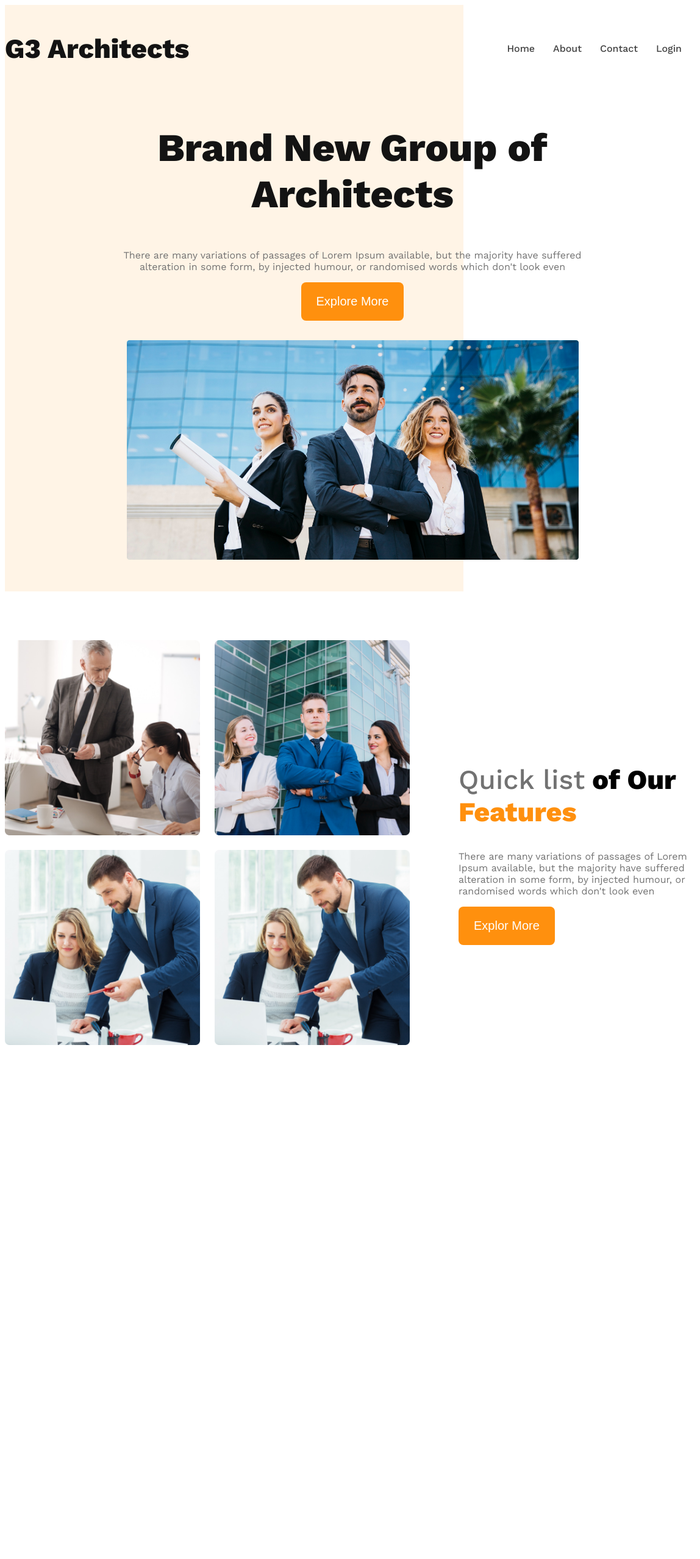
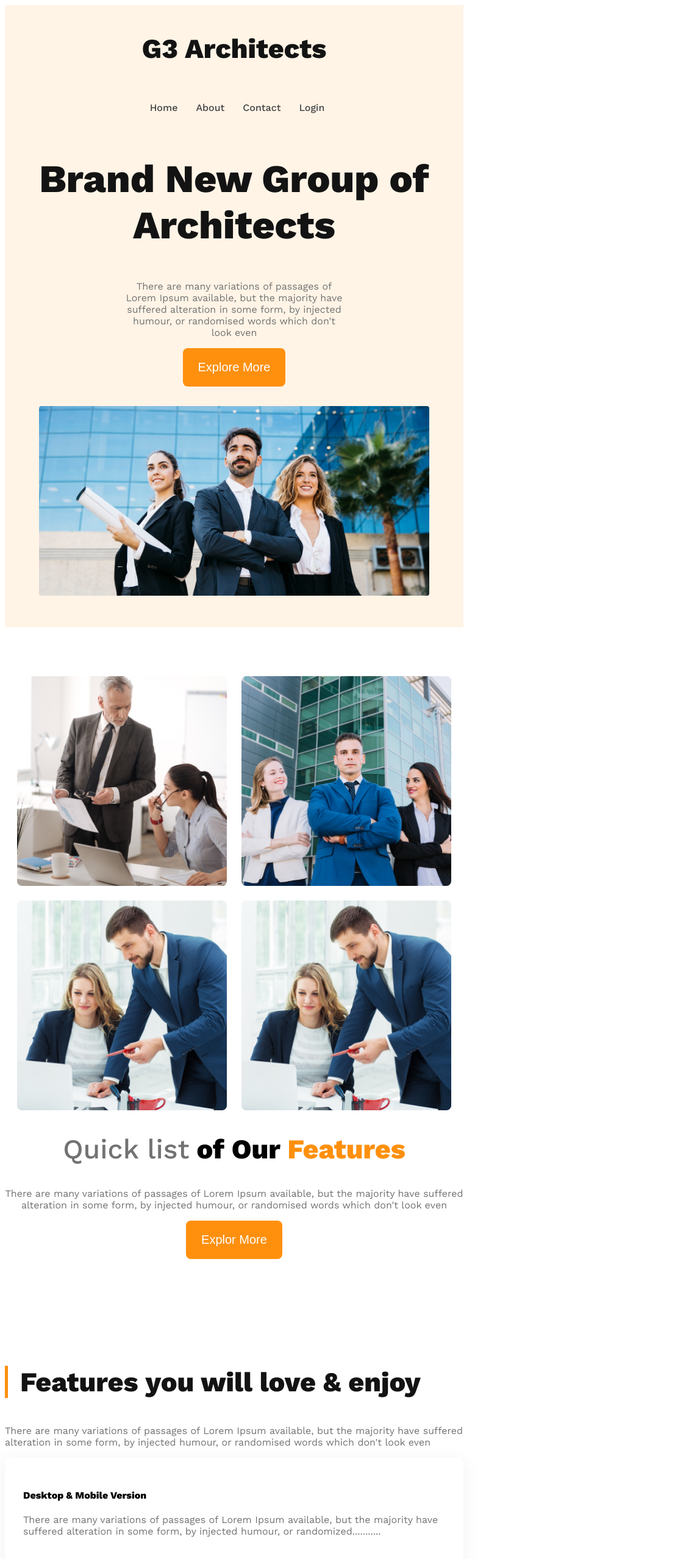
Before and after one commit to SuronjoyRoy/g3-architects-website, a plain HTML site: page index.html in a window 768 px wide. Shown: the top 2557 px of the page at 61% size, 1148 px wide, since content can reach past the window. Before the commit the page ends 1802 px from the top, so only its background shows below. Drawn offline with nearby package versions, Linux system fonts and the light colour scheme.

Commit message:
feature section completed with responsive design

```diff
--- a/index.html
+++ b/index.html
@@ -60,6 +60,35 @@
             </div>
         </section>
         <!-- Team section end -->
+        <!-- Feature Section start -->
+        <section class="feature-section">
+            <div class="feature-inner">
+                <div class="feature-contet">
+                    <h3>Features you will
+                        love & enjoy</h3>
+                        <p class="text-gray">There are many variations of passages of Lorem Ipsum available, but the majority have suffered alteration in some form, by injected humour, or randomised words which don't look even</p>
+                        <div class="card">
+                            <h4>Desktop & Mobile Version</h4>
+                            <p class="text-gray">There are many variations of passages of Lorem Ipsum available, but the majority have suffered alteration in some form, by injected humour, or randomized...........</p>
+                        </div>
+                        <div class="card">
+                            <h4>Desktop & Mobile Version</h4>
+                            <p class="text-gray">There are many variations of passages of Lorem Ipsum available, but the majority have suffered alteration in some form, by injected humour, or randomized...........</p>
+                        </div>
+                        <div class="card">
+                            <h4>Desktop & Mobile Version</h4>
+                            <p class="text-gray">There are many variations of passages of Lorem Ipsum available, but the majority have suffered alteration in some form, by injected humour, or randomized...........</p>
+                        </div>
+                        <div class="card">
+                            <h4>Desktop & Mobile Version</h4>
+                            <p class="text-gray">There are many variations of passages of Lorem Ipsum available, but the majority have suffered alteration in some form, by injected humour, or randomized...........</p>
+                        </div>
+                </div>
+                <div class="feature-img">
+                    <img src="images/architect.png" alt="">
+                </div>
+            </div>
+        </section>
     </main>
     <footer>
 
--- a/styles/style.css
+++ b/styles/style.css
@@ -116,6 +116,46 @@
 .feature-color{
     color: #FF900E;
 }
+
+/* Feature section css */
+
+.feature-section {margin: 50px 0px;}
+
+.feature-inner {
+    display: flex;
+    gap: 100px;
+}
+.feature-contet h3 {
+    color: #131313;
+    font-size: 2.8rem;
+    font-weight: 700;
+    border-left: 5px solid #FF900E;
+    padding-left: 20px;
+}
+.feature-contet .card {
+    padding: 30px;
+    background: #fff;
+    box-shadow: 0px 4px 30px 0px rgba(0, 0, 0, 0.06);
+    border-radius: 8px;
+    margin-bottom: 20px;
+}
+.feature-img img {
+    height: 100%;
+    margin-left: 60px;
+}
+
+
+
+
+
+
+
+
+
+
+
+
+
 /* Responsive Css styles */
 
 /* mobile devices */
@@ -147,13 +187,51 @@
         width: 100%;
         padding-left: 20px;
       }
+      .feature-inner {
+        flex-direction: column;
+    }
+    .feature-img img {
+        width: 100%;
+        margin-left: 0px;
+    }
 
 }
 
 /* tablet or medium devices */
 @media screen and (min-width:576px) and (max-width: 960px) {
-    header {
-
+    .container {
+        width: 100%;
+        margin: 0 auto;
     }
-
+    .logo-menu {
+        display: flex;
+        flex-direction: column;
+    }
+    .team-img {
+        grid-template-columns:repeat(2, 1fr);
+    }
+    .team-content {
+        display: grid;
+        align-items: center;
+        text-align: center;
+        grid-template-columns: repeat(1, 1fr);
+      }
+      .team-img img {
+        width: 100%;
+        padding-left: 20px;
+      }
+      .banner-img {
+        width: 85%;
+        margin: auto;
+      }
+      .feature-inner {
+        flex-direction: column;
+      }
+      .team-details {
+        padding-left: 0px;
+      }
+      .feature-img img {
+        height: 100%;
+        width: 100%;
+      }
 }
```
